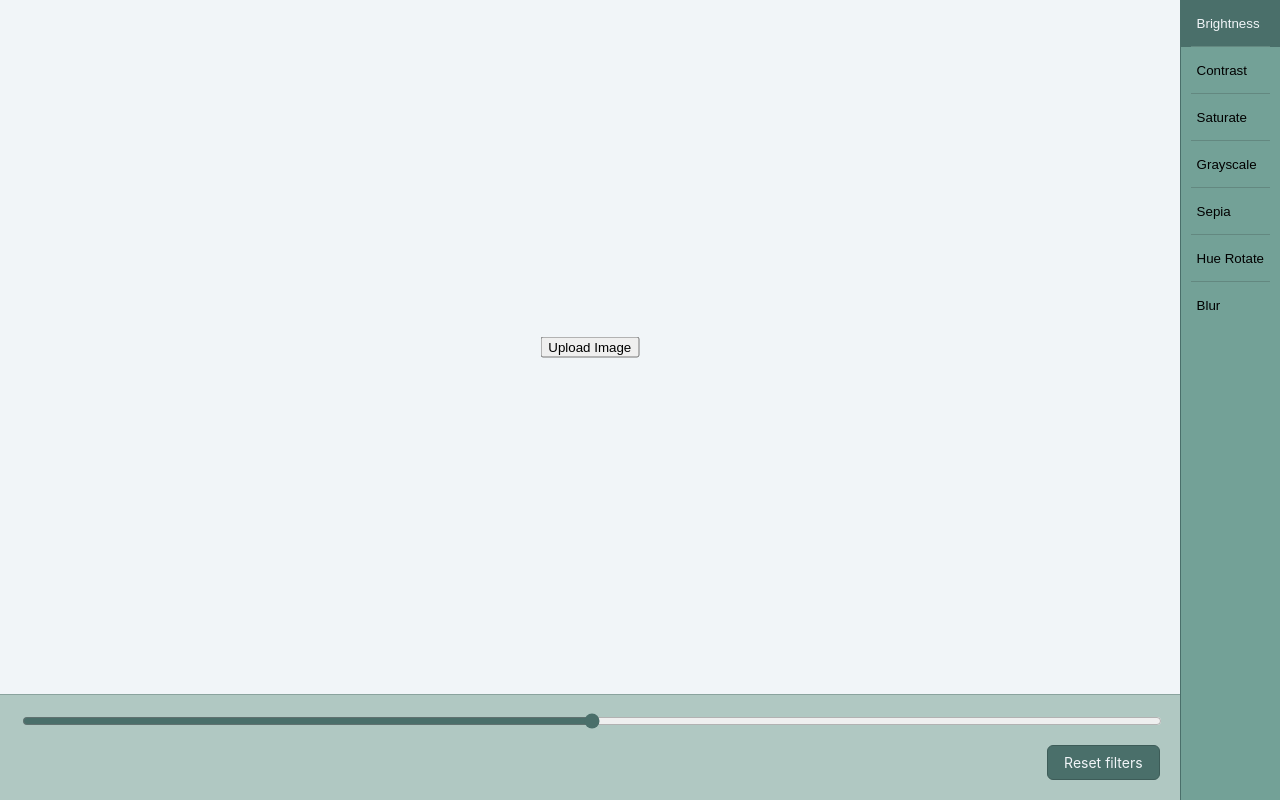
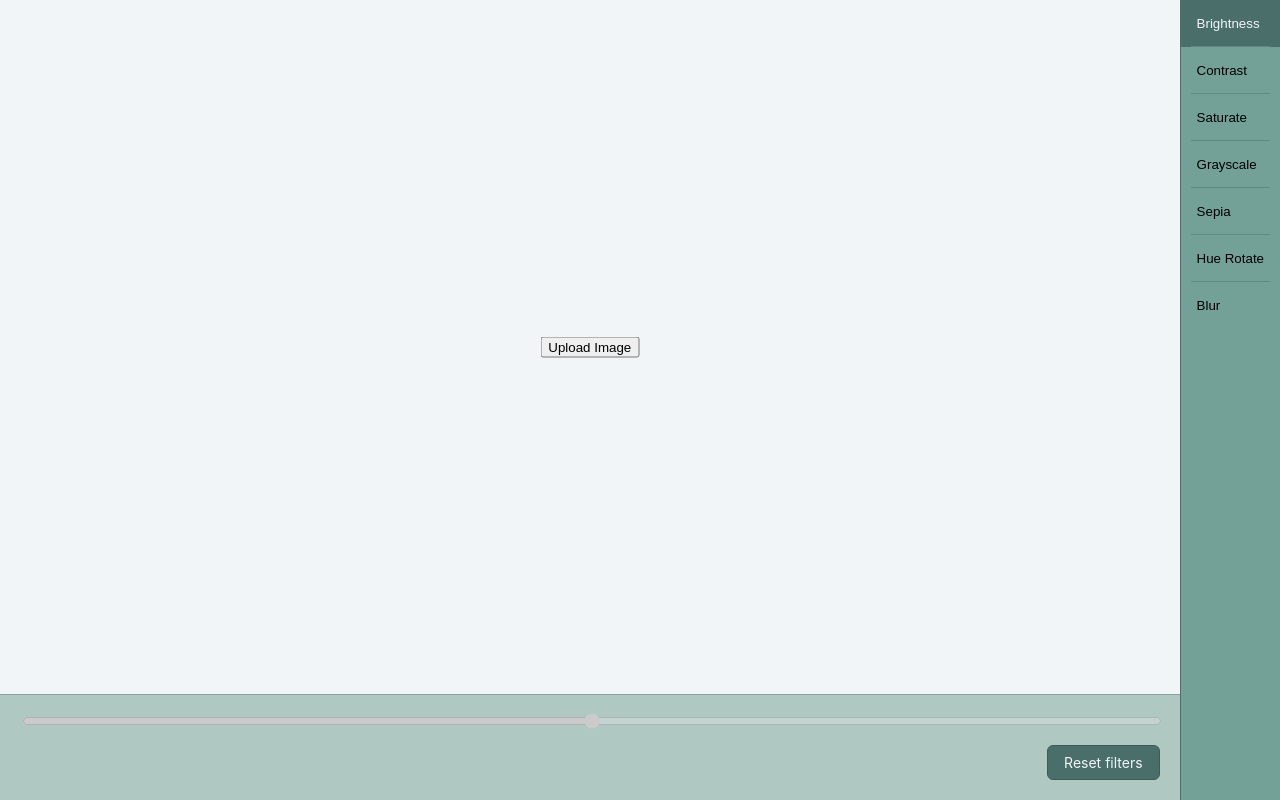
Before and after one commit to DatsOlena/photo-editor, a React (Vite) app: page / in a window 1280 px wide. Built offline with nearby package versions, Linux system fonts and the light colour scheme.

Commit message:
Add filters check for reset button

```diff
--- a/src/App.tsx
+++ b/src/App.tsx
@@ -130,6 +130,13 @@ function App() {
     return { filter: filters.join(' ') }
   }
 
+  const filtersAtDefault = options.every(
+    (opt, i) => opt.value === DEFAULT_OPTIONS[i].value
+  )
+  const resetFiltersDisabled = imageUrl === null || filtersAtDefault
+
+  const isDisabled =  imageUrl === null
+
   return (
     <div className='container'>
       <ImagePlaceholder
@@ -138,10 +145,6 @@ function App() {
         onRemoveImage={handleRemoveImage}
         style={getImageStyles()}
       />
-      {/* <div
-        className="main-image"
-        style={getImageStyles()}
-      /> */}
       <div className="sidebar">
         {options.map((option, index) => (
           <SidebarItem
@@ -158,10 +161,12 @@ function App() {
           max={selectedOption.range.max}
           value={selectedOption.value}
           handleChange={handleSliderChange}
+          disabled={isDisabled}
         />
         <button
           type="button"
           className="reset-filters-button"
+          disabled={resetFiltersDisabled}
           onClick={() => setOptions(DEFAULT_OPTIONS)}
         >
           Reset filters
```
